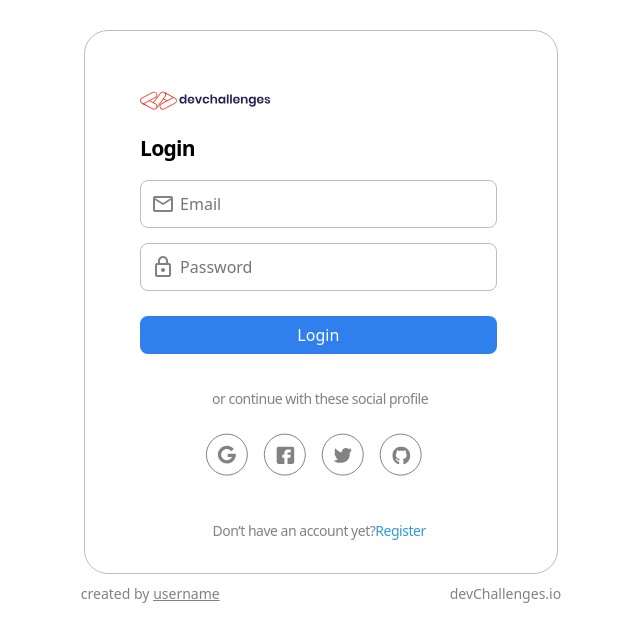
After one commit to 2002-02-20/Mini-Proyecto-, a PHP site: page /login.php in a window 1280 px wide. The commit adds this page. Shown: the top 642 px of the page, without its empty margins (319-959 px from the left). Run offline with PHP 8.4, Linux system fonts and the light colour scheme.

Commit message:
estilos mini-proyecto

```diff
--- /dev/null
+++ b/CSS/FourtData.css
@@ -0,0 +1,206 @@
+*{
+    box-sizing: border-box;
+    margin: 0;
+    padding: 0;
+    font-family: 'Noto Sans', sans-serif;
+}
+
+section{
+    display: flex;
+    flex-direction: column;
+    align-items: center;
+    justify-content: center;
+    margin-top: 30px;
+}
+
+.container{
+width: 473.83px;
+height: 544.37px;
+top: 253.65px;
+left: 483.08px;
+border-radius: 24px;
+border: 1px;
+border: 1px solid #BDBDBD;
+padding: 60px 55px 0px;
+}
+
+.title{
+    width: 318.88px;
+    height: 25px;
+    top: 347.53px;
+    left: 541.66px;
+    font-size: 18px;
+    margin: 20px 0px;
+}
+
+.titleH3{
+
+font-weight: 600;
+line-height: 25px;
+letter-spacing: -0.035em;
+text-align: left;
+
+}
+
+.inputEmail{
+width: 356.48px;
+height: 48px;
+top: 399.79px;
+left: 541.66px;
+border-radius: 8px;
+border: 1px;
+border: 1px solid #BDBDBD;
+margin-bottom: 15px;
+padding: 0px 10px;
+
+/*CENTRA EL ICONO DENTRO DEL INPUT*/
+display: flex;
+flex-direction: row;
+justify-content: baseline;
+align-items: center;
+}
+
+.inputPassword{
+ width: 356.48px;
+height: 48px;
+top: 399.79px;
+left: 541.66px;
+border-radius: 8px;
+border: 1px;
+border: 1px solid #BDBDBD;
+padding: 0px 10px;
+display: flex;
+flex-direction: row;
+justify-content: baseline;
+align-items: center;
+
+}
+
+.btnStart{
+    width: 356.48px;
+    height: 38px;
+    top: 532.8px;
+    left: 541.66px;
+    border-radius: 8px;
+    background: #2F80ED;
+    color: white;
+    margin-top: 25px;
+    border: none;
+    font-size: 16px;
+}
+
+.textUnderBtn{
+width: 218px;
+height: 19px;
+top: 603.46px;
+left: 611px;
+font-size: 14px;
+font-weight: 400;
+line-height: 19px;
+letter-spacing: -0.035em;
+text-align: left;
+color: #828282;
+
+
+}
+
+.containerItems{
+    display: flex;
+   flex-direction: row;
+   justify-content: center;
+   align-items: center;
+}
+
+.lastText{
+width: 217px;
+height: 19px;
+top: 720.48px;
+left: 612px;
+font-size: 14px;
+font-weight: 400;
+line-height: 19px;
+letter-spacing: -0.035em;
+text-align: center;
+color: #828282;
+display: flex;
+}
+
+.loginLink{
+   color: #2D9CDB;
+   text-decoration: none;
+}
+
+.linksFoot{
+    color:#828282;
+    font-size: 14px;
+    display: flex;
+    justify-content: space-between;
+    margin-top: 10px;
+    gap:230px
+}
+
+.aLink{
+    color:#828282;
+    text-decoration:underline;
+
+}
+
+.imgGoogle{
+    margin-right: 15px;
+}
+
+.imgFacebook{
+    margin-right: 15px;
+
+}
+.imgTwitter{
+    margin-right: 15px;
+
+}
+.imgGitHub{
+    margin-right: 15px;
+
+}
+
+.textUnderBtn{
+    margin-top: 35px;
+    margin-bottom: 25px;
+}
+
+.containerItems{
+    margin-bottom: 40px;
+}
+
+.containerTextAndItems{
+    display: flex;
+    flex-direction: column;
+    justify-content: center;
+    align-items: center;
+}
+
+.emailIcon{
+color: #828282;
+padding-right: 5px;
+}
+
+.passwordlIcon{
+color: #828282;
+padding-right: 5px;
+}
+
+input{
+    border: none;
+    font-size: 16px;
+    font-style: normal;
+}
+
+.btnStart:hover{
+    background: #34a4ff;
+    cursor: pointer;
+
+}
+
+a:hover{
+    color: #33b2fc;
+
+}
--- a/CSS/ThirData.css
+++ b/CSS/ThirData.css
@@ -98,13 +98,14 @@ padding: 0px 20px;
     color: white;
     font-size: 16px;
     border: none;
+    margin-top: 15px;
 }
 
 .linksFoot{
     color:#828282;
     font-size: 14px;
     display: flex;
-    justify-content: space-around;
+    justify-content: space-between;
     margin-top: 15px;
 }
 
@@ -115,7 +116,7 @@ padding: 0px 20px;
 
 .container{
 width: 845.91px;
-height: 827.56px;
+height: 777.56px; /*817.56*/
 top: 150px;
 left: 296.57px;
 border-radius: 12px;
--- /dev/null
+++ b/login.php
@@ -0,0 +1,78 @@
+<!DOCTYPE html>
+<html lang="en">
+
+<head>
+    <meta charset="UTF-8">
+    <meta name="viewport" content="width=device-width, initial-scale=1.0">
+    <title>Document</title>
+    <link rel="stylesheet" href="./CSS/FourtData.css">
+    <link rel="preconnect" href="https://fonts.googleapis.com">
+    <link rel="preconnect" href="https://fonts.gstatic.com" crossorigin>
+    <link href="https://fonts.googleapis.com/css2?family=Poppins:wght@100;400&display=swap" rel="stylesheet">
+
+    <link rel="stylesheet" href="https://fonts.googleapis.com/css2?family=Material+Symbols+Outlined:opsz,wght,FILL,GRAD@20..48,100..700,0..1,-50..200" />
+
+</head>
+
+<body>
+
+    <section>
+        <div class="container">
+
+            <form action="" method="POST">
+                <div class="allFormulary">
+
+                    <div class="logo"><img src="./assets/devchallenges.svg" alt="logo"></div>
+
+                    <div class="title">
+                        <h3 class="titleH3">Login</h3>
+                    </div>
+
+                    <div class="inputEmail"><span class="material-symbols-outlined emailIcon">
+                            mail
+                        </span><input type="text" name="email" placeholder="Email"></div>
+                    <div class="inputPassword">
+                        <span class="material-symbols-outlined passwordlIcon">
+                            lock
+                        </span>
+                        <input type="password" placeholder="Password">
+                    </div>
+                    <div><button type="submit" class="btnStart">Login</button></div>
+
+                    <div class="containerTextAndItems">
+                        <div class="textUnderBtn">
+                            <p>or continue with these social profile</p>
+                        </div>
+                        <div class="containerItems">
+                            <div>
+                                <img src="./assets/Google.svg" alt="google item" class="imgGoogle">
+                            </div>
+                            <div>
+                                <img src="./assets/Facebook.svg" alt="facebook item" class="imgFacebook">
+                            </div>
+                            <div>
+                                <img src="./assets/Twitter.svg" alt="Twitter item" class="imgTwitter">
+                            </div>
+                            <div>
+                                <img src="./assets/Gihub.svg" alt="Github item" class="imgGitHub">
+                            </div>
+                        </div>
+                        <div class="lastText">
+                            <p>Don’t have an account yet?</p><a href="#" class="loginLink">Register</a>
+                        </div>
+                    </div>
+                </div>
+            </form>
+
+        </div>
+        <div class="linksFoot">
+            <p>created by <a href="#" class="aLink">username</a></p>
+            <p>devChallenges.io</p>
+        </div>
+
+    </section>
+
+
+</body>
+
+</html>
```
Also changed, not shown: CSS/principalPAge.css (+37 -2 lines), index.php (+9 -2 lines).
